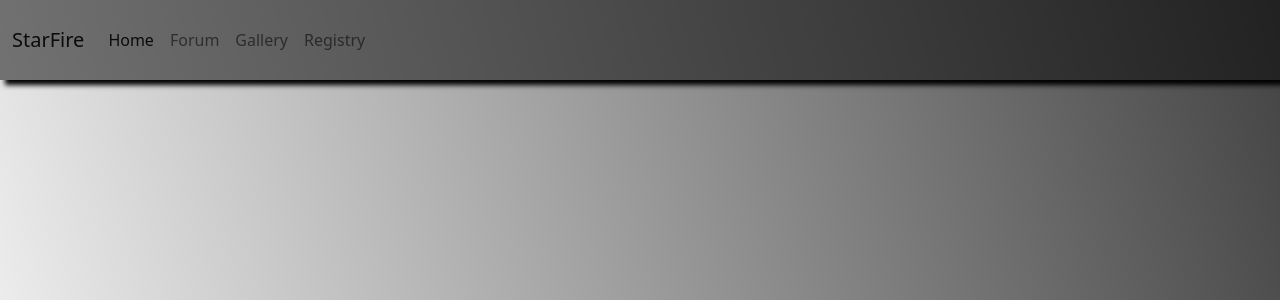
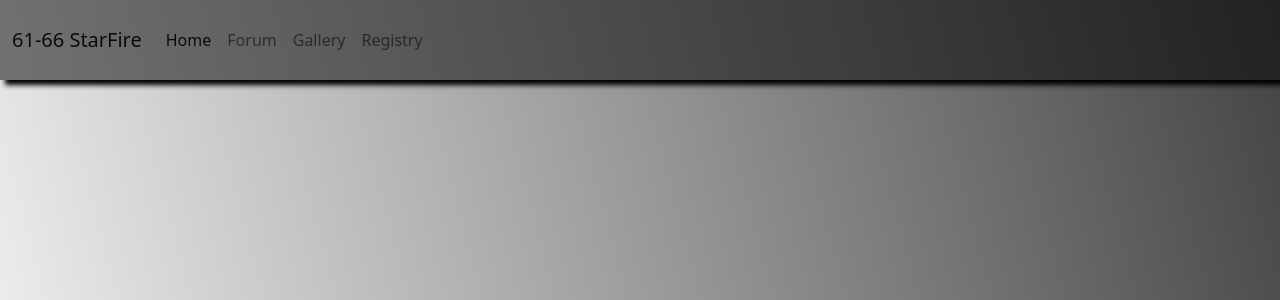
Before and after one commit to tccSolutions/starfire-registry, a Django app: page / in a window 1280 px wide. Shown: the top 300 px of the page. Run offline with Django 4.2, Linux system fonts and the light colour scheme.

Commit message:
update to navbar

```diff
--- a/starfire_registry/templates/main.html
+++ b/starfire_registry/templates/main.html
@@ -22,7 +22,7 @@
 <body>
     <nav class="navbar navbar-expand-lg navbar-light">
         <div class="container-fluid">
-            <a class="navbar-brand" href="#">StarFire</a>
+            <a class="navbar-brand" href="#">61-66 StarFire</a>
             <button class="navbar-toggler" type="button" data-bs-toggle="collapse" data-bs-target="#navbarNav"
                 aria-controls="navbarNav" aria-expanded="false" aria-label="Toggle navigation">
                 <span class="navbar-toggler-icon"></span>
```
